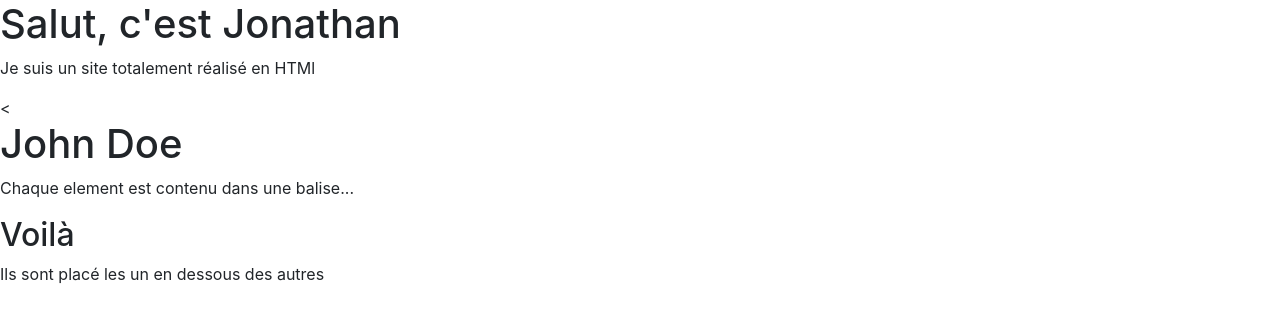
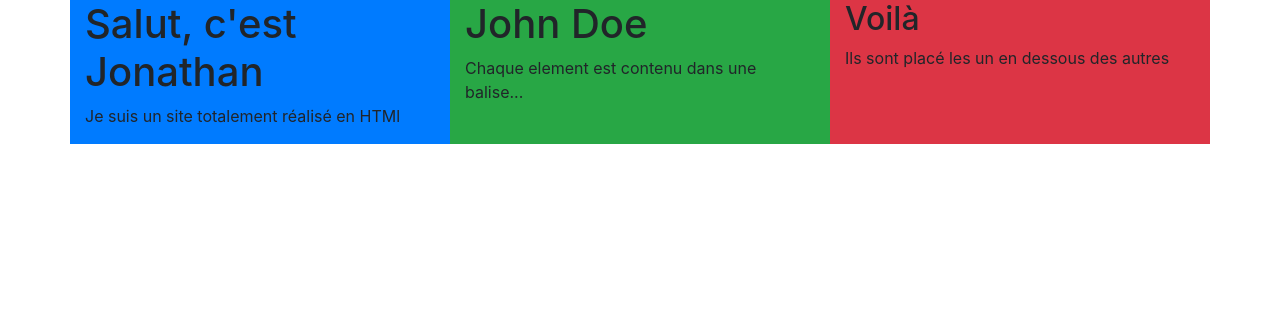
Before and after one commit to ElcoIlombe/portefolio, a plain HTML site: page index.html in a window 1280 px wide. Drawn offline with nearby package versions, Linux system fonts and the light colour scheme.

Commit message:
Ajout style exemple site html HTD

```diff
--- a/index.html
+++ b/index.html
@@ -8,12 +8,23 @@
 
 </head>
 <body>
-    <h1> Salut, c'est Jonathan </h1>
-    <p> Je suis un site totalement réalisé en HTMl </p>
-    <<h1> John Doe</h1>
-    <p>Chaque element est contenu dans une balise...</p>
-    <h2> Voilà </h2>
-    <p> Ils sont placé les un en dessous des autres</p>
+  <div class="container">
+    <div class="row">
+      <div class="col-md-4 bg-primary">
+      <h1> Salut, c'est Jonathan </h1>
+       <p> Je suis un site totalement réalisé en HTMl </p>
+      </div>
+      <div class="col-md-4 bg-success">
+        <h1> John Doe</h1>
+        <p>Chaque element est contenu dans une balise...</p>
+      </div>
+      <div class="col-md-4 bg-danger">
+        <h2> Voilà </h2>
+        <p> Ils sont placé les un en dessous des autres</p>
+      </div>
+    </div>
+  </div>
+
     <!-- BIBLIOTHEQUE EXTERNE SCRIPT CDN -->
     <!-- BOOTSTRAP -->
   <script src="https://code.jquery.com/jquery-3.2.1.slim.min.js" integrity="sha384-KJ3o2DKtIkvYIK3UENzmM7KCkRr/rE9/Qpg6aAZGJwFDMVNA/GpGFF93hXpG5KkN" crossorigin="anonymous"></script>
```
